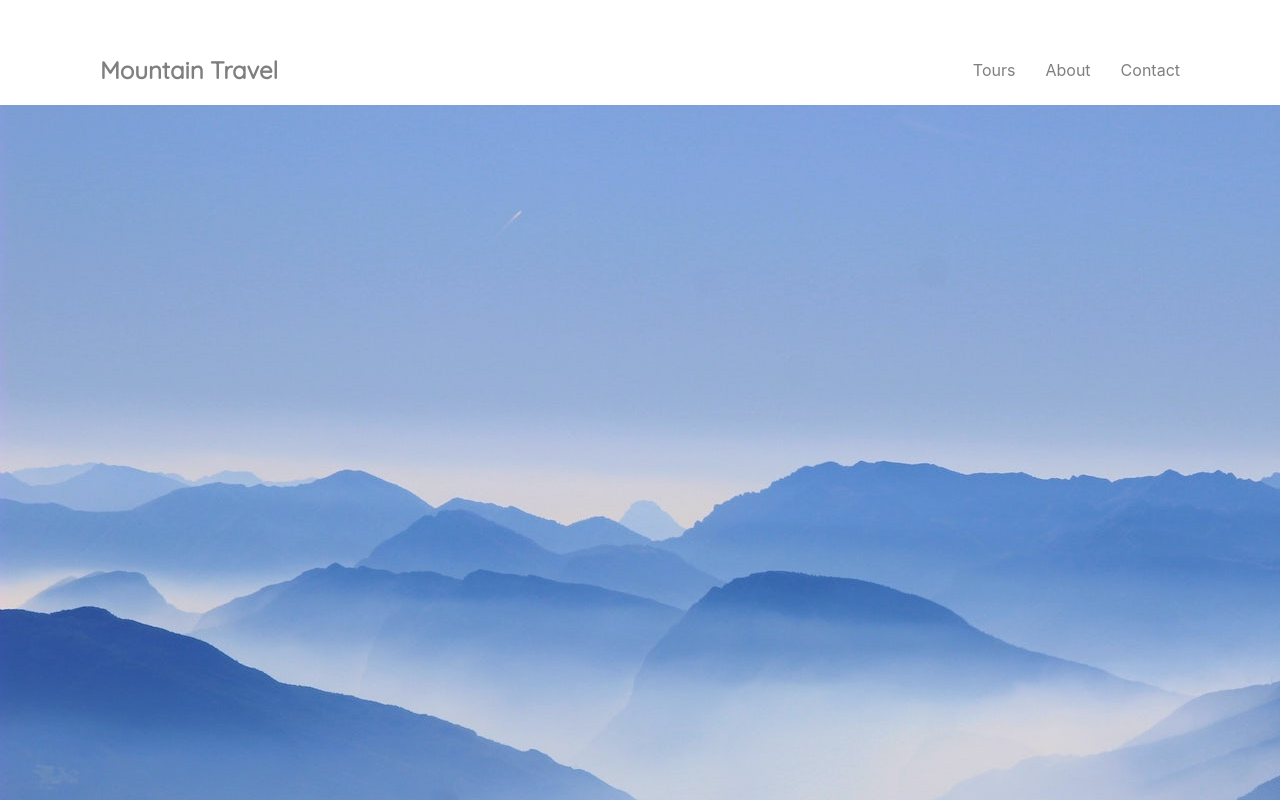
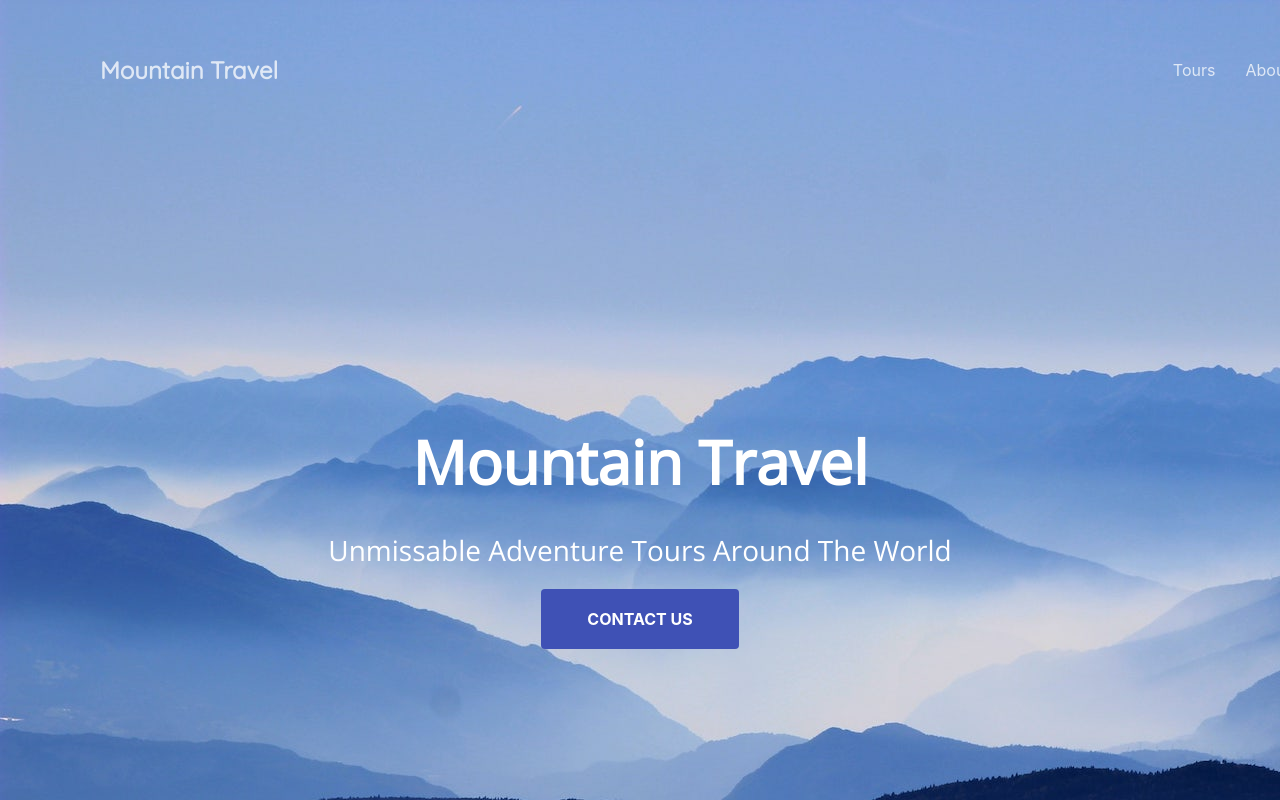
Before and after one commit to beiatrix/lovable-imaginary-codec, a React (Create React App) app: page / in a window 1280 px wide. Shown: the top 800 px of the page. Built offline with nearby package versions, Linux system fonts and the light colour scheme.

Commit message:
styling - header, hero, global

```diff
--- a/src/styles/App.css
+++ b/src/styles/App.css
@@ -1,28 +1,28 @@
-.App {
-	text-align: center;
-}
-
-.App-header {
-	background-color: #282c34;
-	min-height: 100vh;
-	display: flex;
-	flex-direction: column;
-	align-items: center;
-	justify-content: center;
-	font-size: calc(10px + 2vmin);
-	color: white;
-}
-
-.App-link {
-	color: #61dafb;
-}
+/* global styles */
 
 a {
 	text-decoration: none;
 	opacity: 0.75;
-	color: inherit;
+	color: #fff;
 }
 
 a:hover {
 	opacity: 1;
 }
+
+a.btn {
+	border-radius: 4px;
+	text-transform: uppercase;
+	font-weight: bold;
+	text-align: center;
+	background-color: #3f51b5;
+	opacity: 1;
+	padding: 1rem;
+}
+
+section {
+	display: flex;
+	flex-direction: column;
+	align-items: center;
+	padding: 100px 80px;
+}
--- a/src/styles/Header.css
+++ b/src/styles/Header.css
@@ -1,10 +1,13 @@
 header {
+	position: absolute;
+	width: 100%;
 	display: flex;
 	justify-content: space-between;
 	align-items: center;
 	padding: 35px 100px 0;
 	animation: 1s fadein 0.5s forwards;
 	opacity: 0;
+	color: #fff;
 }
 
 header h2 {
--- a/src/styles/Hero.css
+++ b/src/styles/Hero.css
@@ -0,0 +1,46 @@
+.hero {
+	position: relative;
+	justify-content: center;
+	text-align: center;
+	min-height: 100vh;
+	color: #fff;
+}
+
+.hero .background-image {
+	position: absolute;
+	top: 0;
+	left: 0;
+	width: 100%;
+	height: 100%;
+	background-size: cover;
+	z-index: -1;
+	/* so you won't see a white flicker when the image loads */
+	background-color: #80a3db;
+}
+
+.hero h1 {
+	font: bold 60px 'Open Sans', sans-serif;
+	margin-bottom: 15px;
+}
+
+.hero h3 {
+	font: normal 28px 'Open Sans', sans-serif;
+	margin-bottom: 40px;
+}
+
+.hero a.btn {
+	padding: 20px 46px;
+}
+
+.hero-content-area {
+	opacity: 0;
+	margin-top: 100px;
+	animation: 1s slidefade 1s forwards;
+}
+
+@keyframes slidefade {
+	100% {
+		opacity: 1;
+		margin: 0;
+	}
+}
```
